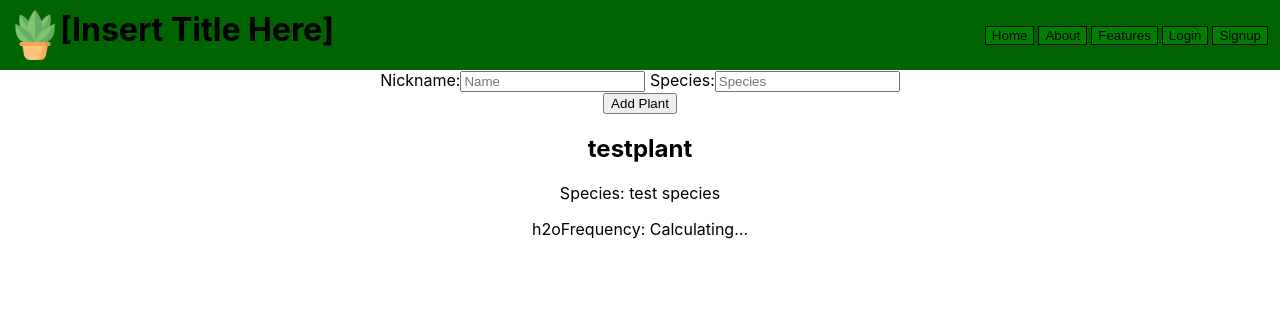
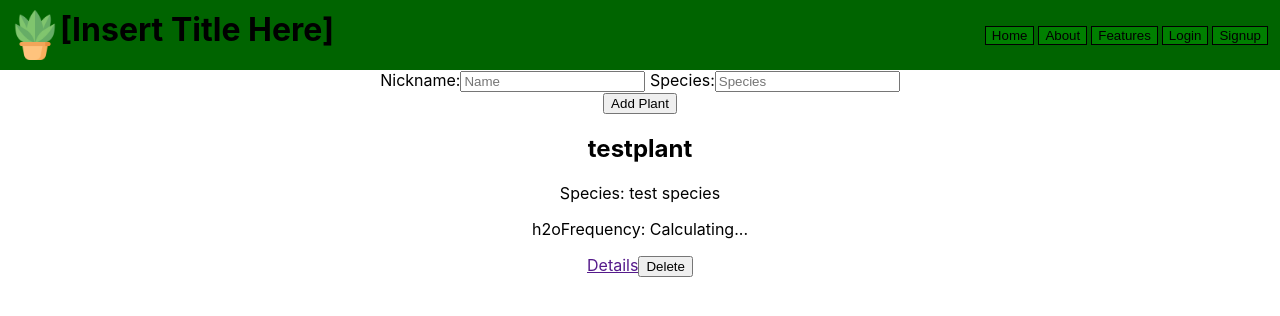
Before and after one commit to Build-Week-Water-My-Plants-ttWebPT124/front-end, a React (Create React App) app in the folder water-my-plants/: page /plantlist in a window 1280 px wide. Shown: the top 316 px of the page. Built offline with nearby package versions, Linux system fonts and the light colour scheme.

Commit message:
added details/Delete buttons

```diff
--- a/water-my-plants/src/App.js
+++ b/water-my-plants/src/App.js
@@ -3,7 +3,6 @@ import React, { useState, useEffect } from 'react'
 import { Route, Link, useHistory } from 'react-router-dom'
 import * as yup from 'yup'
 import formSchema from './validation/formSchema'
-import logo from './assets/logo.png'
 import axios from 'axios'
 
 import Homepage from './components/Homepage';
@@ -15,10 +14,13 @@ import PlantsList from './components/PlantsList'
 // Plant DashBoard
   const plantList = [{nickname:'testplant', species:'test species', h2oFrequency: 'Calculating...',}]
   const initialPlantValues = {
+    id:'',
     nickname: '',
     species : '',
     h2oFrequency: 'Calculating...',
     //image: logo,
+
+
   }
 // End of Plant DashBoard
 
@@ -56,6 +58,10 @@ function App() {
 
   const [plantForms, setPlantForms] = useState(initialPlantValues)
 
+  plant.forEach((item, i) => {
+    item.id = i + 1;
+  })
+
   const updatePlantForm = (inputName, inputValue) => {
     setPlantForms({...plantForms, [inputName]: inputValue})
   }
@@ -68,8 +74,11 @@ function App() {
 
     setPlant([...plant, newPlant])
     setPlantForms(initialPlantValues)
+  }
+
+  useEffect(()=>{
     console.log(plant)
-  }
+  },[plant])
 
   //End of Plant Dash Board
 
--- a/water-my-plants/src/components/Homepage.js
+++ b/water-my-plants/src/components/Homepage.js
@@ -11,20 +11,20 @@ const Homepage = ()=>{
     return(
         <div className='homepage-container' style={{width: '65%'}}>
             <header>
-                <img src={banner} className='banner' style={{width: '100%', height: 'auto'}}/>
+                <img src={banner} className='banner' alt='banner' style={{width: '100%', height: 'auto'}}/>
                 <button>Get started</button>
             </header>
             <br />
 
             <div>
                 <div className='features'>
-                    <img src= {feature1} className='feature' style={{width: '100%', height: 'auto'}}/>
+                    <img src= {feature1} className='feature' alt='feature' style={{width: '100%', height: 'auto'}}/>
                     <h3>Feature 1</h3>
                     <p>Feature 1 description will go here.Lorem ipsum dolor sit amet, consectetur adipiscing elit, sed do eiusmod tempor incididunt ut labore et dolore magna aliqua. Quisque sagittis purus sit amet volutpat consequat mauris nunc congue. Lectus arcu bibendum at varius vel. At in tellus integer feugiat scelerisque varius morbi. Ultrices in iaculis nunc sed augue lacus viverra.</p>
                 </div>
                 <br />
                 <div className='features'>
-                    <img src={feature2} className='feature' style={{width: '100%', height: 'auto'}}/>
+                    <img src={feature2} className='feature' alt='feature' style={{width: '100%', height: 'auto'}}/>
                     <h3>Feature 2</h3>
                     <p>Feauture 2 description wil go here.Lorem ipsum dolor sit amet, consectetur adipiscing elit, sed do eiusmod tempor incididunt ut labore et dolore magna aliqua. Quisque sagittis purus sit amet volutpat consequat mauris nunc congue. Lectus arcu bibendum at varius vel. At in tellus integer feugiat scelerisque varius morbi. Ultrices in iaculis nunc sed augue lacus viverra.</p>
                 </div>
--- a/water-my-plants/src/components/PlantsList.js
+++ b/water-my-plants/src/components/PlantsList.js
@@ -1,4 +1,17 @@
 import React from 'react'
+
+const removeByAttr = function(arr, attr, value){
+    var i = arr.length;
+    while(i--){
+       if( arr[i]
+           && arr[i].hasOwnProperty(attr)
+           && (arguments.length > 2 && arr[i][attr] === value ) ){
+
+           arr.splice(i,1);
+       }
+    }
+    return arr;
+}
 
 
 const PlantsList = (props) => {
@@ -15,7 +28,7 @@ const PlantsList = (props) => {
 
             <div>
                 {plantsList.map((data, i)=>{
-                    return(<Plants key={i} plants ={ data } />)
+                    return(<Plants key={i} plants ={ data } list={plantsList} />)
                 })}
             </div>
         </div>
@@ -24,13 +37,15 @@ const PlantsList = (props) => {
 
 const Plants = (props) =>{
 
-    const { plants } = props
+    const { plants, list } = props
 
     return (
         <div>
             <h2>{plants.nickname}</h2>
             <p>Species: {plants.species}</p>
             <p>h2oFrequency: Calculating... </p>
+            <a href=''>Details</a>
+            <button onClick={()=>{removeByAttr(list,'id',plants.id)}}>Delete</button>
         </div>
     )
 }
```
